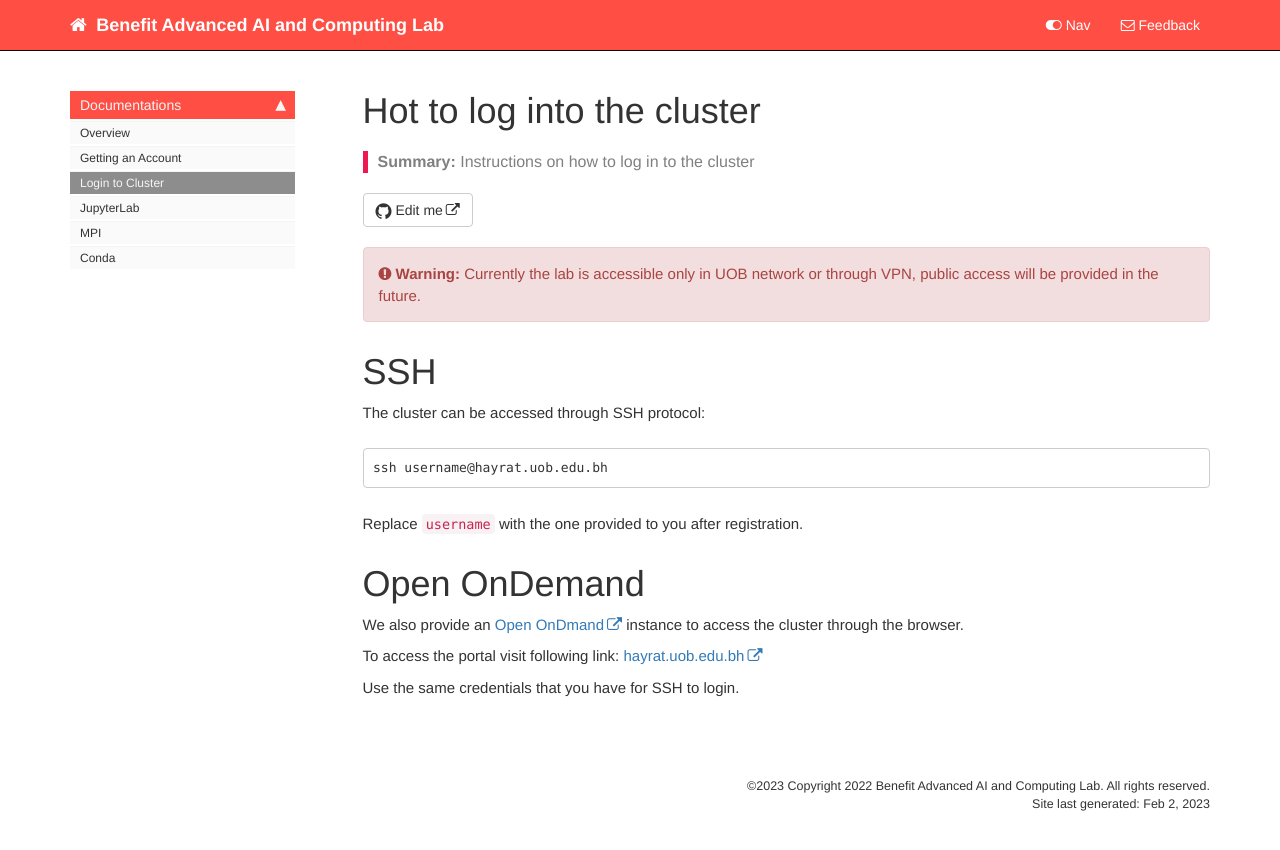
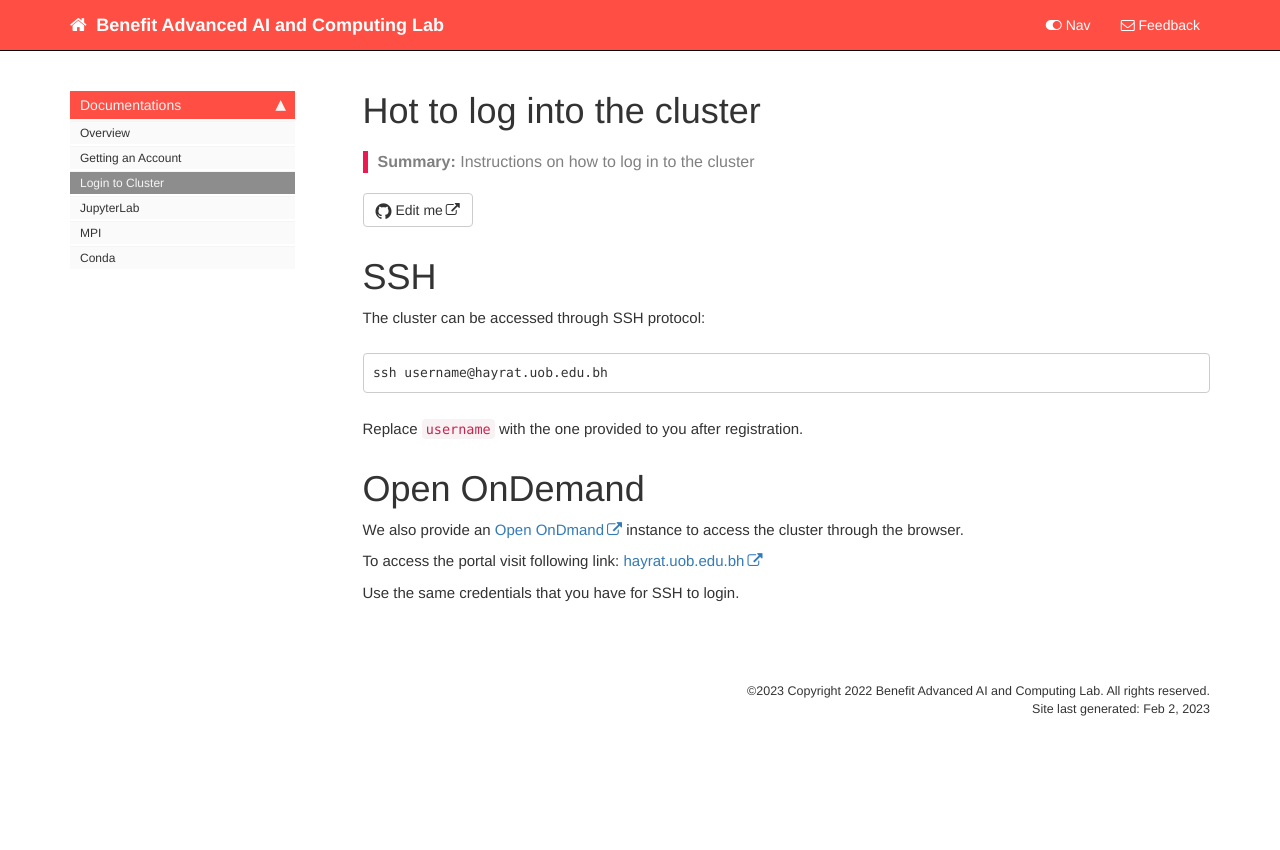
Before and after one commit to UOB-AI/UOB-AI.github.io, a Jekyll site: the page built from pages/login.md, in a window 1280 px wide. Shown: the top 850 px of the page. Built offline with Jekyll 4.4.1, drawn with Linux system fonts in a browser that asks for light colours; comment, search, counter and statistics services are not loaded.

Commit message:
Update login.md
Remove outdated warning

```diff
--- a/pages/login.md
+++ b/pages/login.md
@@ -5,9 +5,6 @@ sidebar: main_sidebar
 permalink: login.html
 summary: Instructions on how to log in to the cluster
 ---
-
-{% include warning.html content="Currently the lab is accessible only in UOB network or through VPN, public access will be provided in the future." %}
-
 # SSH
 The cluster can be accessed through SSH protocol:
 
```
